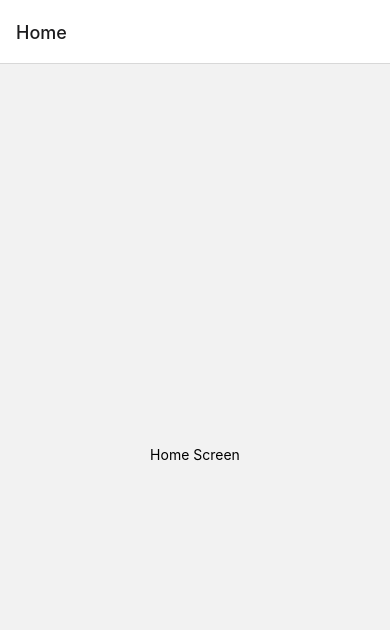
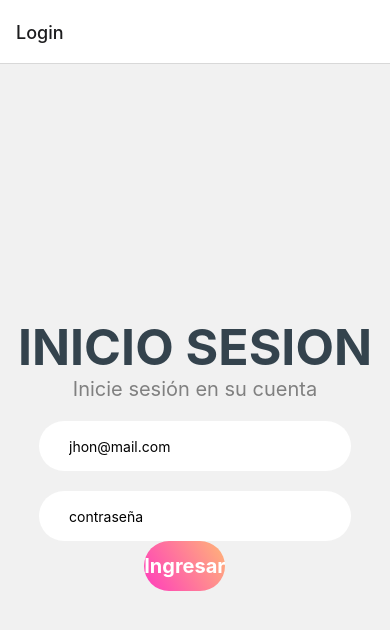
Before and after one commit to melig99/e4_seguimiento_pacientes, a React Native app: screen /Login in a window 390 px wide. Before the commit this address had no page. Shown: the top 630 px of the page. Built offline with nearby package versions, Linux system fonts and the light colour scheme.

Commit message:
Actualizacion de login

```diff
--- a/App.js
+++ b/App.js
@@ -4,7 +4,8 @@ import { StyleSheet, Text, View } from 'react-native';
 import { NavigationContainer } from '@react-navigation/native';
 import { createNativeStackNavigator } from '@react-navigation/native-stack';
 import { HomeScreen,
-         Pacientes
+         Pacientes,
+         Login
  } from './src/screen';
 
 const Stack = createNativeStackNavigator();
@@ -13,7 +14,7 @@ function App() {
   return (
     <NavigationContainer>
       <Stack.Navigator>
-        <Stack.Screen name="Home" component={HomeScreen} />
+        <Stack.Screen name="Login" component={Login} />
       </Stack.Navigator>
     </NavigationContainer>
   );
--- a/package.json
+++ b/package.json
@@ -15,8 +15,10 @@
     "expo-status-bar": "~1.4.0",
     "react": "18.0.0",
     "react-native": "0.69.6",
+    "react-native-safe-area-context": "4.3.1",
     "react-native-screens": "~3.15.0",
-    "react-native-safe-area-context": "4.3.1"
+    "react-native-svg": "^13.4.0",
+    "expo-linear-gradient": "~11.4.0"
   },
   "devDependencies": {
     "@babel/core": "^7.12.9"
--- /dev/null
+++ b/src/componentes/BotonLogin.js
@@ -0,0 +1,37 @@
+import { StyleSheet, Text, View, TextInput, TouchableOpacity } from 'react-native';
+import React from 'react';
+import { LinearGradient } from 'expo-linear-gradient';
+
+export default function BotonLogin (){
+    return(
+        <TouchableOpacity style={styles.container}>
+             <LinearGradient
+                    colors={['#FFB677', '#FF3CBD']}
+                    start={{x:1, y:0}}
+                    end={{x:0, y:1}}
+                    style={styles.button}>
+                <Text style={styles.text}>Ingresar</Text>
+            </LinearGradient>
+        </TouchableOpacity>
+    );
+}
+
+const styles = StyleSheet.create({
+
+    text: {
+        fontSize: 20,
+        color: 'white',
+        fontWeight: 'bold',
+
+
+    },
+    button: {
+        width: '80%',
+        height: 50,
+        borderRadius: 25,
+        padding: 10,
+        alignItems: 'center',
+        justifyContent: 'center'
+
+    }
+});
--- a/src/screen/Login.js
+++ b/src/screen/Login.js
@@ -1,19 +1,18 @@
 import { StatusBar } from 'expo-status-bar';
 import { StyleSheet, Text, View, TextInput } from 'react-native';
 import React from 'react';
+import BotonLogin from '../componentes/BotonLogin'
 
-export default function App() {
+export default function Login() {
   return (
     <View style={styles.container}>
-      <Text style={styles.titulo}>Hello</Text>
-      <Text style={styles.subTitulo}>Sign In to you account</Text>
-      <TextInput>
-            placeholder="jhon@mail.com"
-      </TextInput>
-      <TextInput>
-            placeholder="password"
-      </TextInput>
-      <StatusBar style="auto" />
+        <Text style={styles.titulo}>INICIO SESION</Text>
+        <Text style={styles.subTitulo}>Inicie sesión en su cuenta</Text>
+        <TextInput placeholder="jhon@mail.com" style={styles.textInput}/>
+        <TextInput placeholder="contraseña" style={styles.textInput}/>
+        <Text/>
+        <BotonLogin/>
+        <StatusBar style="auto" />
     </View>
   );
 }
@@ -21,17 +20,28 @@ export default function App() {
 const styles = StyleSheet.create({
     container: {
         flex: 1,
-        backgroundColor: '#fff',
+        backgroundColor: '#f1f1f1',
         alignItems: 'center',
         justifyContent: 'center',
     },
-    titulo{
-        fontSide: 80,
-        color: '#000',
-        fontWeight: 'blond'
+    titulo: {
+        fontSize: 50,
+        color: '#34434D',
+        fontWeight: 'bold',
     },
-    subTitulo{
-        fontSide: 30,
+    subTitulo: {
+        fontSize: 20,
         color: 'gray',
     },
+    textInput: {
+        padding: 10,
+        paddingStart: 30,
+        width: '80%',
+        height: 50,
+        marginTop: 20,
+        borderRadius: 30,
+        backgroundColor: 'white',
+
+    },
+
 });
--- a/src/screen/index.js
+++ b/src/screen/index.js
@@ -1,2 +1,3 @@
 export { default as HomeScreen } from './Home'
 export { default as Pacientes } from './Pacientes'
+export { default as Login } from './Login'
```
Also changed, not shown: 1 other file (tests, documents, lock files or other folders).
